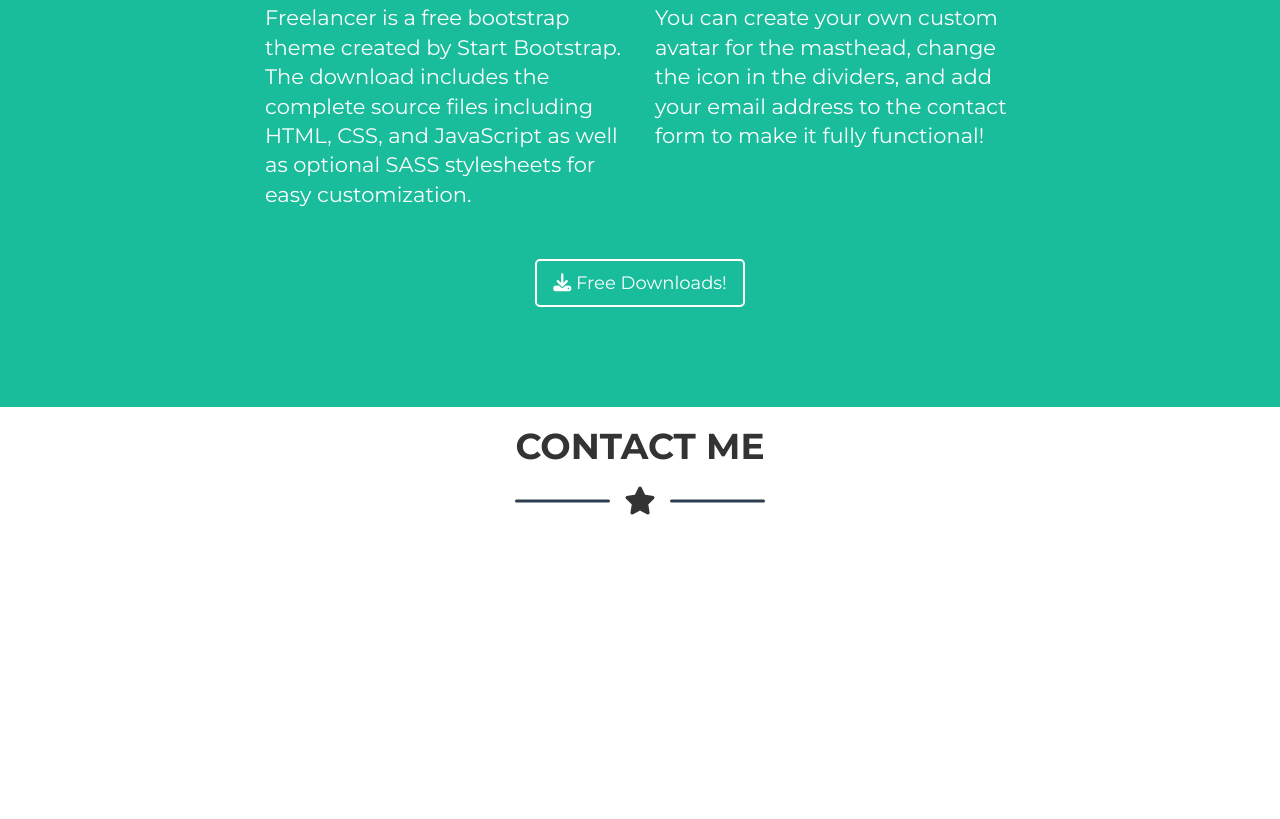
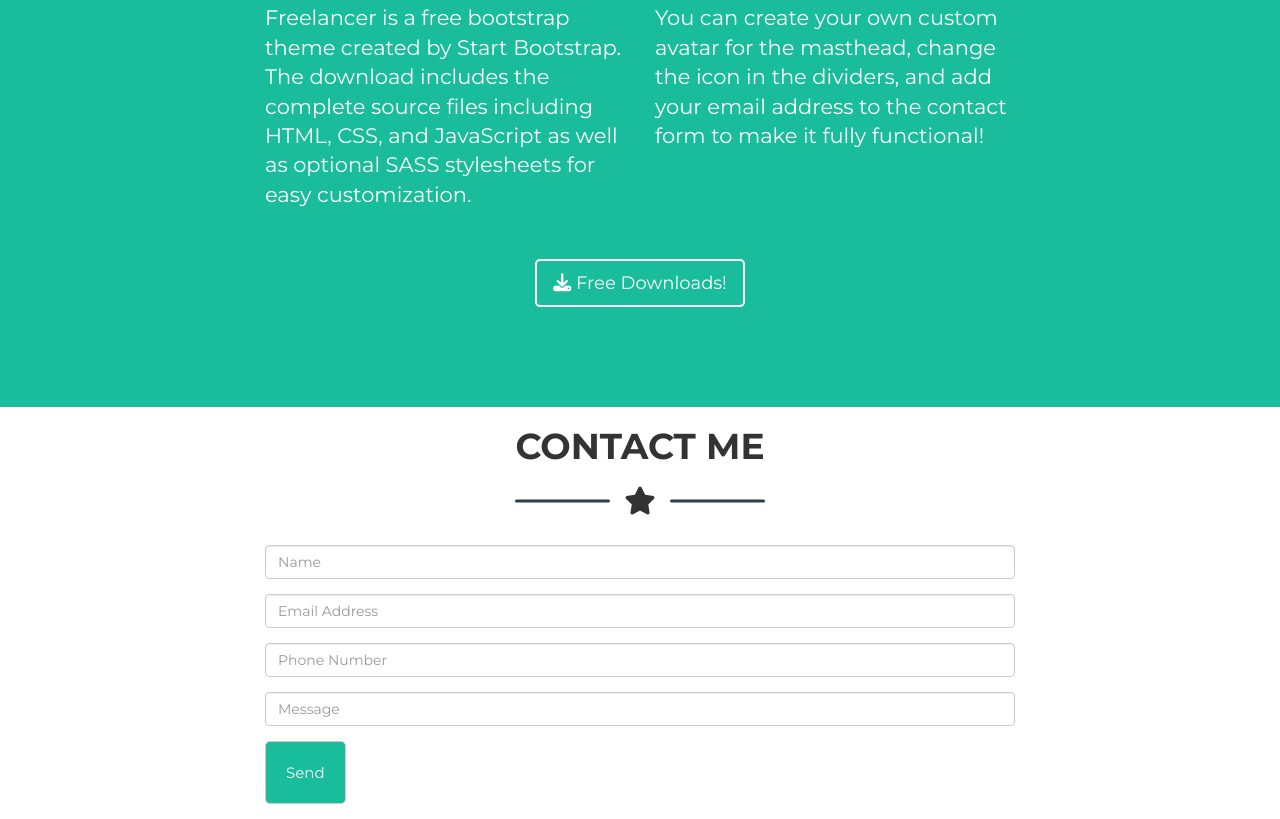
Before and after one commit to marziafata/html-css-bootstrap-freelancer, a plain HTML site: page index.html in a window 1280 px wide. Shown: the part 1904-2723 px from the top of the page. Before the commit the page ends 2449 px from the top, so only its background shows below. Drawn offline with nearby package versions, Linux system fonts and the light colour scheme.

Commit message:
contatti

```diff
--- a/index.html
+++ b/index.html
@@ -106,6 +106,26 @@
                     <div class="separatore dark center-block">
                         <i class="center-block fas fa-star fa-2x"></i>
                     </div>
+                    <div class="row">
+                        <form class="col-md-8 col-md-offset-2 col-lg-8 col-lg-offset-2">
+                            <div class="form-group">
+                                <input type="name" class="form-control" id="name" placeholder="Name">
+                            </div>
+                            <div class="form-group">
+                                <input type="email" class="form-control" id="email" placeholder="Email Address">
+                            </div>
+                            <div class="form-group">
+                                <input type="tel" class="form-control" id="phone" placeholder="Phone Number">
+                            </div>
+                            <div class="form-group">
+                                <input type="text" class="form-control" placeholder="Message">
+                            </div>
+                            <div class="form-group">
+                                <button type="submit" class="btn btn-default text-capitalize">send</button>
+                            </div>
+                        </form>
+                    </div>
+                </div>
             </section>
         </main>
     </body>
--- a/style.css
+++ b/style.css
@@ -120,3 +120,16 @@ right: 0;
     background-color: white;
     border-color: white;
 }
+
+.form-group {
+    text-align: left;
+}
+
+.btn-default {
+    background-color: #19bc9b;
+    font-size: 15px;
+    color: white;
+    border-radius: 5px;
+    padding: 20px;
+    text-align: left;
+}
```
